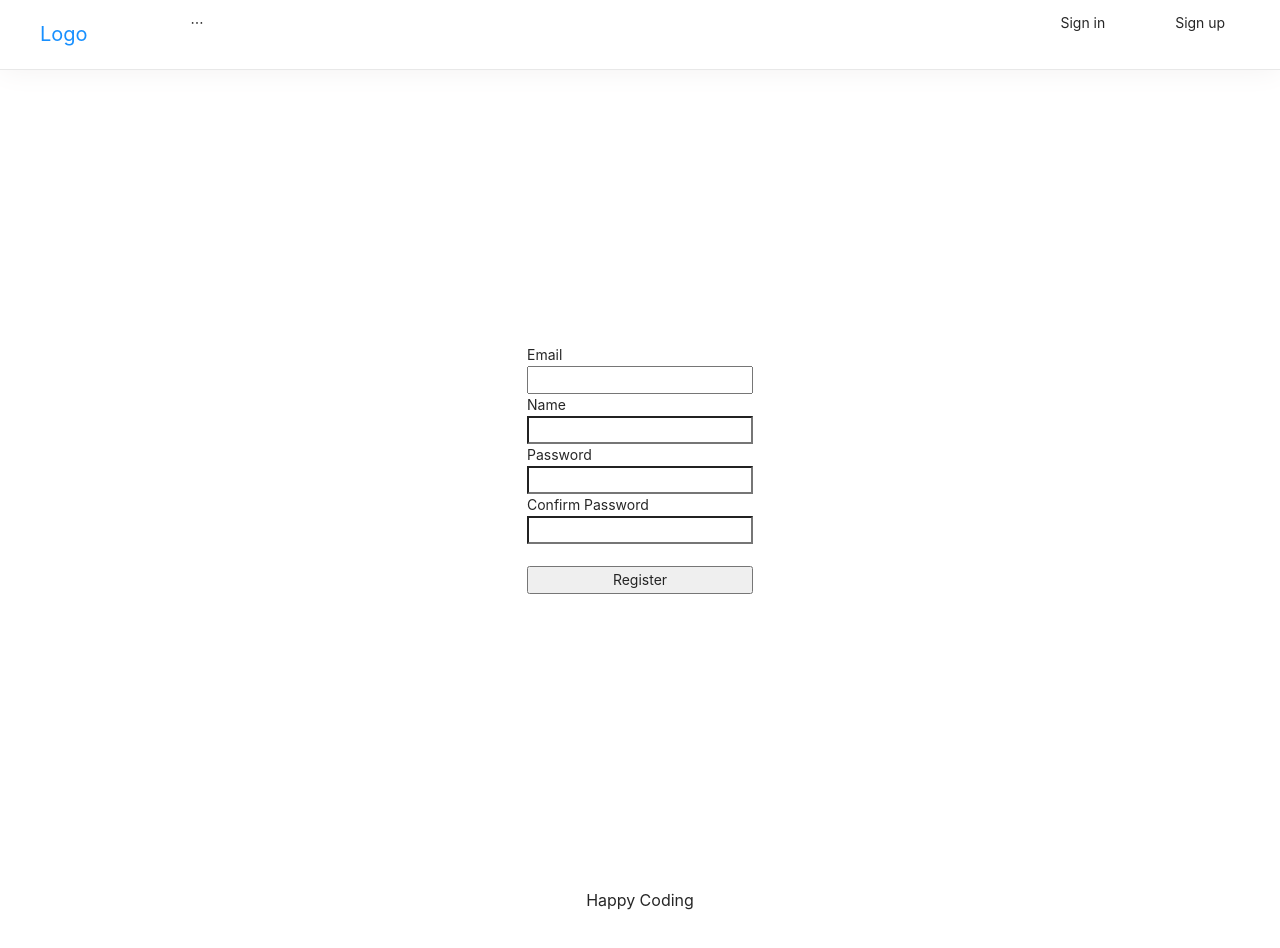
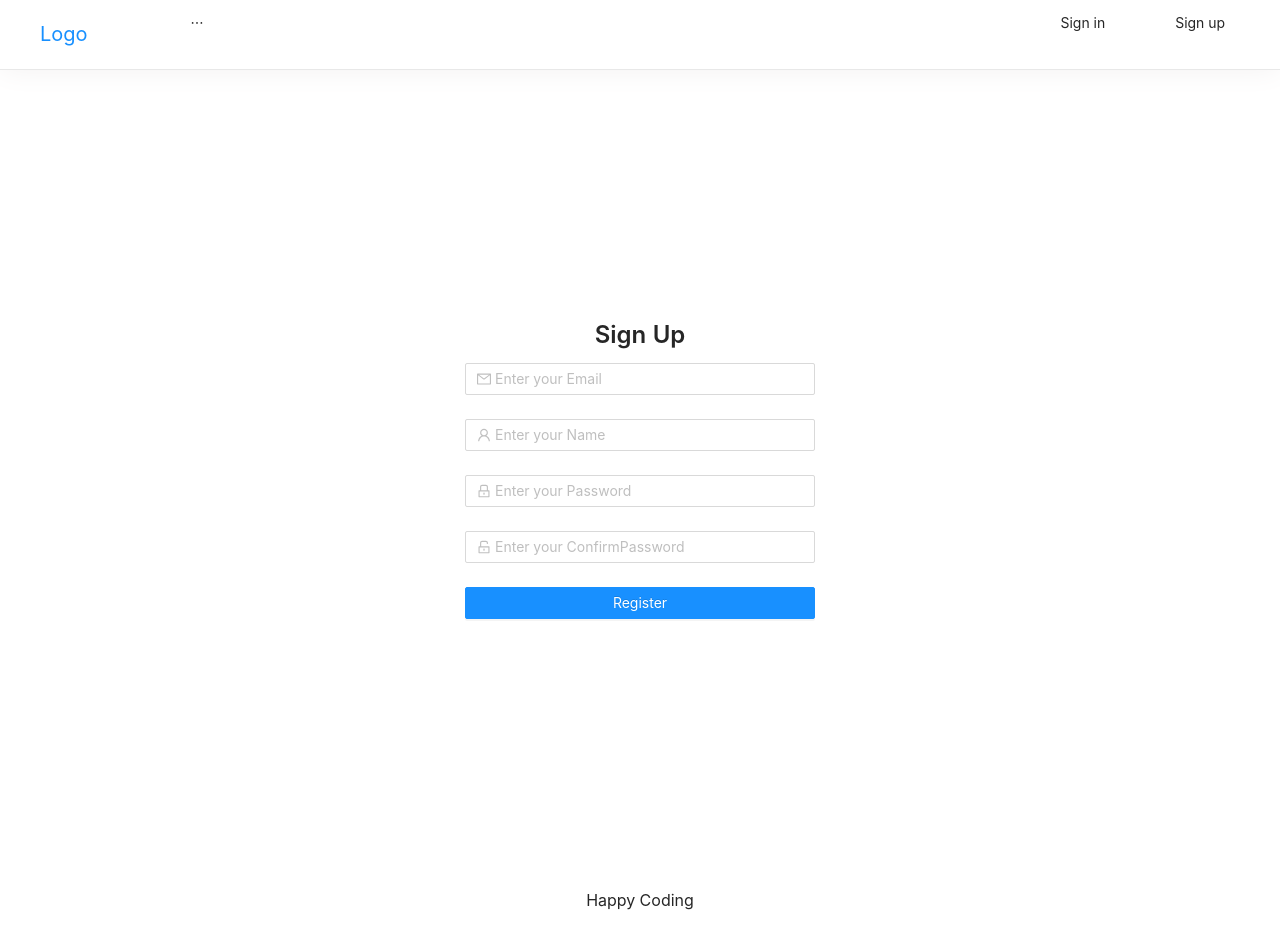
Before and after one commit to nan-noo/Boiler-Plate, a React (Create React App) app in the folder client/: page /register in a window 1280 px wide. Built offline with nearby package versions, Linux system fonts and the light colour scheme; no server answers.

Commit message:
update register&login page ui

```diff
--- a/client/src/components/views/LoginPage/LoginPage.js
+++ b/client/src/components/views/LoginPage/LoginPage.js
@@ -1,6 +1,11 @@
 import React, {useState} from 'react';
 import {useDispatch} from 'react-redux';
 import {loginUser} from '../../../_actions/user_actions';
+
+import {Button, Form, Input, Typography} from 'antd';
+import {MailOutlined, LockOutlined} from '@ant-design/icons';
+
+const {Title} = Typography;
 
 function LoginPage(props) {
     const dispatch = useDispatch();
@@ -39,20 +44,37 @@ function LoginPage(props) {
             alignItems: 'center',
             width: '100%',
             height: '100vh'
-        }}>
-            <form style={{
-                display: 'flex',
-                flexDirection: 'column'
-            }}
-                onSubmit={onSubmitHandler}
-            >
-                <label>Email</label>
-                <input type="email" name="email" value={email} onChange={onInputsHandler} />
-                <label>Password</label>
-                <input type="password" name="password" value={password} onChange={onInputsHandler} />
-                <br/>
-                <button type="submit">Login</button>
-            </form>
+        }}
+            className="app"
+        >
+            <div>
+                <Title level={3} style={{textAlign: 'center'}}>Log In</Title>
+                <form style={{width: '350px'}} onSubmit={onSubmitHandler}>
+                    <Form.Item required>
+                        <Input
+                            id="email"
+                            prefix={<MailOutlined style={{color: 'rgba(0,0,0,.25'}}/>}
+                            placeholder="Enter your Email"
+                            type="email"
+                            value={email}
+                            name="email"
+                            onChange={onInputsHandler}
+                        />
+                    </Form.Item>
+                    <Form.Item required>
+                        <Input
+                            id="password"
+                            prefix={<LockOutlined style={{color: 'rgba(0,0,0,.25'}}/>}
+                            placeholder="Enter your Password"
+                            type="password"
+                            value={password}
+                            name="password"
+                            onChange={onInputsHandler}
+                        />
+                    </Form.Item>
+                    <Button type="primary" htmlType="submit" style={{minWidth: '100%'}}>Login</Button>
+                </form>
+            </div>
         </div>
     )
 }
--- a/client/src/components/views/RegisterPage/RegisterPage.js
+++ b/client/src/components/views/RegisterPage/RegisterPage.js
@@ -1,6 +1,11 @@
 import React, {useState} from 'react';
 import {useDispatch} from 'react-redux';
 import {registerUser} from '../../../_actions/user_actions';
+
+import {Button, Form, Input, Typography} from 'antd';
+import {UserOutlined, LockOutlined, MailOutlined, UnlockOutlined} from '@ant-design/icons';
+
+const {Title} = Typography;
 
 function RegisterPage(props) {
     const dispatch = useDispatch();
@@ -52,23 +57,56 @@ function RegisterPage(props) {
             width: '100%',
             height: '100vh'
         }}>
-            <form style={{
-                display: 'flex',
-                flexDirection: 'column'
-            }}
-                onSubmit={onSubmitHandler}
-            >
-                <label>Email</label>
-                <input type="email" name="email" value={email} onChange={onInputsHandler} />
-                <label>Name</label>
-                <input type="text" name="name" value={name} onChange={onInputsHandler} />
-                <label>Password</label>
-                <input type="password" name="password" value={password} onChange={onInputsHandler} />
-                <label>Confirm Password</label>
-                <input type="password" name="confirmPassword" value={confirmPassword} onChange={onInputsHandler} />
-                <br/>
-                <button type="submit">Register</button>
-            </form>
+            <div>
+                <Title level={3} style={{textAlign: 'center'}}>Sign Up</Title>
+                <form style={{width: '350px'}} onSubmit={onSubmitHandler}>
+                    <Form.Item required>
+                        <Input
+                            id="email"
+                            prefix={<MailOutlined style={{color: 'rgba(0,0,0,.25'}}/>}
+                            placeholder="Enter your Email"
+                            type="email"
+                            value={email}
+                            name="email"
+                            onChange={onInputsHandler}
+                        />
+                    </Form.Item>
+                    <Form.Item required>
+                        <Input
+                            id="name"
+                            prefix={<UserOutlined style={{color: 'rgba(0,0,0,.25'}}/>}
+                            placeholder="Enter your Name"
+                            type="name"
+                            value={name}
+                            name="name"
+                            onChange={onInputsHandler}
+                        />
+                    </Form.Item>
+                    <Form.Item required>
+                        <Input
+                            id="password"
+                            prefix={<LockOutlined style={{color: 'rgba(0,0,0,.25'}}/>}
+                            placeholder="Enter your Password"
+                            type="password"
+                            value={password}
+                            name="password"
+                            onChange={onInputsHandler}
+                        />
+                    </Form.Item>
+                    <Form.Item required>
+                        <Input
+                            id="confirmPassword"
+                            prefix={<UnlockOutlined style={{color: 'rgba(0,0,0,.25'}}/>}
+                            placeholder="Enter your ConfirmPassword"
+                            type="password"
+                            value={confirmPassword}
+                            name="confirmPassword"
+                            onChange={onInputsHandler}
+                        />
+                    </Form.Item>
+                    <Button type="primary" htmlType="submit" style={{minWidth: '100%'}}>Register</Button>
+                </form>
+            </div>
         </div>
     )
 }
```
